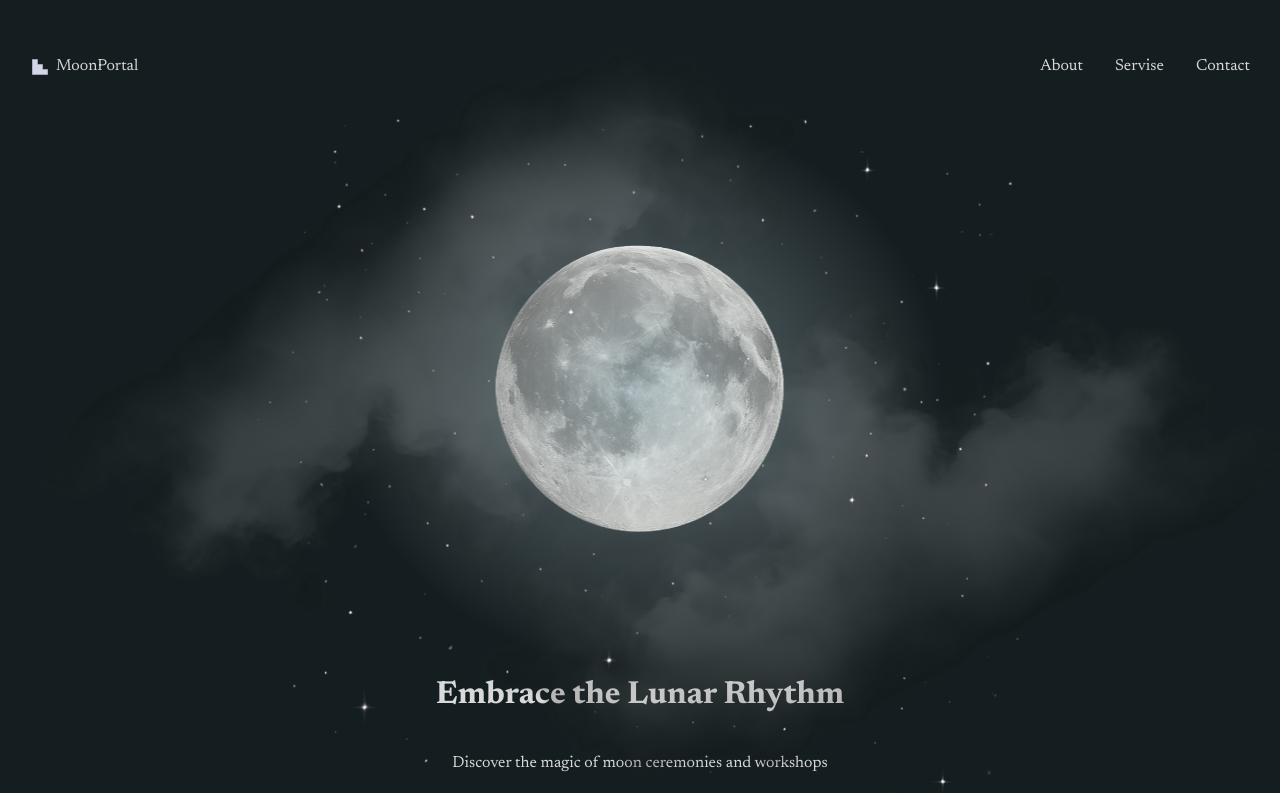
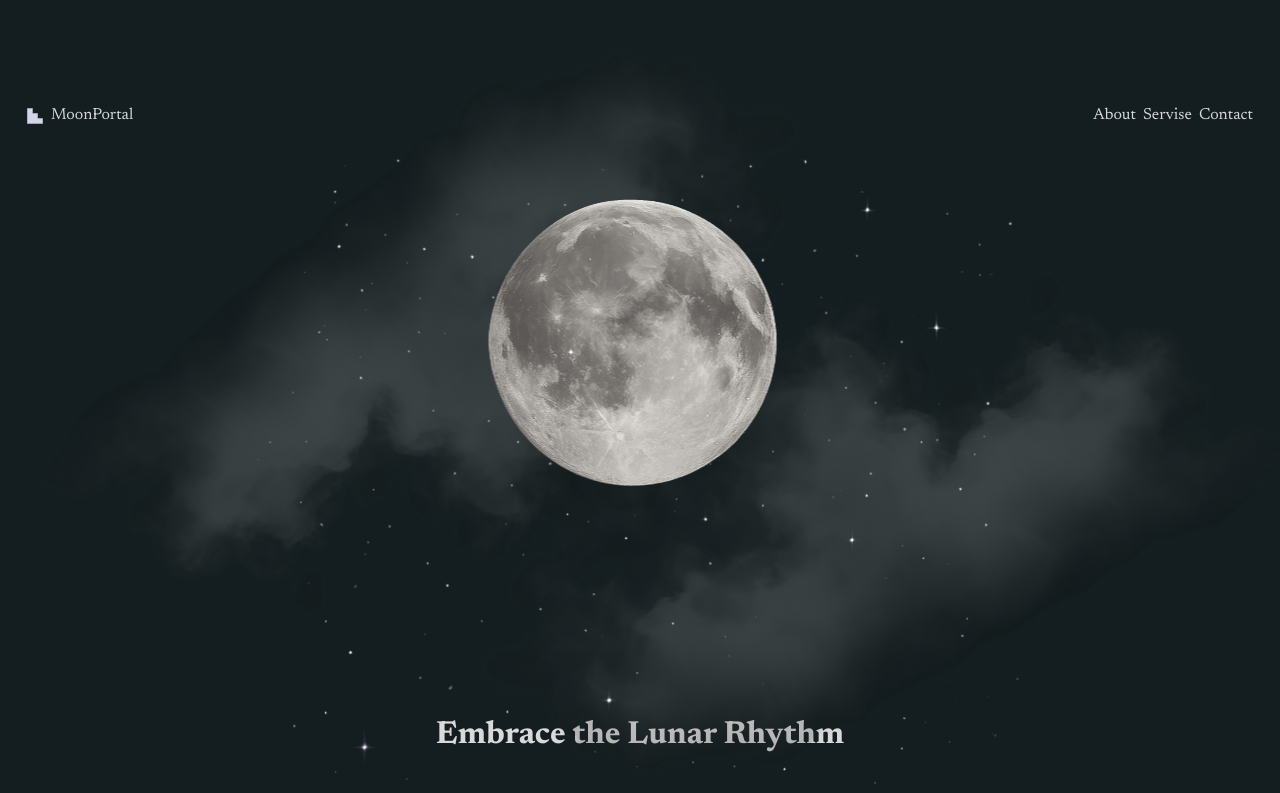
Before and after one commit to BokiiVlad/MoonPortal, a React (Vite) app: page / in a window 1280 px wide. Shown: the top 793 px of the page. Built offline with nearby package versions, Linux system fonts and the light colour scheme.

Commit message:
refactor: update design per client request

```diff
--- a/package.json
+++ b/package.json
@@ -12,6 +12,7 @@
   "dependencies": {
     "clsx": "^2.1.1",
     "formik": "^2.4.6",
+    "modern-normalize": "^3.0.1",
     "react": "^19.1.1",
     "react-dom": "^19.1.1",
     "react-router-dom": "^7.8.0"
--- a/src/components/Contact/Contact.jsx
+++ b/src/components/Contact/Contact.jsx
@@ -4,7 +4,7 @@ import style from "./Contact.module.css";
 const Contact = () => {
   return (
     <section className={style.box}>
-      <h2 className={style.title}>Contact Us</h2>
+      {/* <h2 className={style.title}>Contact Us</h2>
       <p className={style.text}>
         We'd love to hear from you! Whether you have questions, feedback, or
         just want to share your thoughts, please fill out the form below.
@@ -73,7 +73,7 @@ const Contact = () => {
         <p class={style.titleAddress}>
           Phone: <a href="tel:+15551234567">(555) 123-4567</a>
         </p>
-      </div>
+      </div> */}
     </section>
   );
 };
--- a/src/components/Header/Header.module.css
+++ b/src/components/Header/Header.module.css
@@ -1,3 +1,25 @@
+.svg {
+  margin-top: 7px;
+  stroke: #d3d6e6;
+  fill: #d3d6e6;
+}
+.list {
+  display: flex;
+  gap: 7px;
+}
+.svgBox {
+  display: flex;
+  gap: 8px;
+}
+.headerBox {
+  display: flex;
+  justify-content: space-between;
+  margin-top: 60px;
+  padding: 41px 27px 21px 27px;
+  line-height: 187%;
+}
+
+/*
 .svg {
   margin-top: 7px;
   stroke: #d3d6e6;
@@ -14,6 +36,7 @@
 .headerBox {
   display: flex;
   justify-content: space-between;
+  margin-top: 60px;
   padding: 52px 30px 30px 32px;
   line-height: 187%;
-}
+} */
--- a/src/components/HeroSection/HeroSection.jsx
+++ b/src/components/HeroSection/HeroSection.jsx
@@ -11,7 +11,7 @@ const HeroSection = () => {
       <Header />
       <div className={style.moonWrapper}>
         <img className={style.moon} src="/pictures/MoonOptimized.png" />
-        <svg
+        {/* <svg
           className={style.svg}
           width="605"
           height="556"
@@ -36,7 +36,7 @@ const HeroSection = () => {
               <stop offset="1" stopColor="white" stopOpacity="0" />
             </radialGradient>
           </defs>
-        </svg>
+        </svg> */}
       </div>
       <h1 className={style.title}>Embrace the Lunar Rhythm</h1>
       <p className={style.text}>
--- a/src/components/HeroSection/HeroSection.module.css
+++ b/src/components/HeroSection/HeroSection.module.css
@@ -13,12 +13,10 @@
 
 .moon {
   position: absolute;
-  top: 20%;
-  left: 50%;
+  top: 26px;
+  left: 48%;
   transform: translateX(-50%);
   z-index: 2;
-  width: 331px;
-  height: 331px;
 }
 .cloudTop {
   position: absolute;
@@ -42,14 +40,14 @@
   z-index: 1;
 }
 
-.moonLight {
+/* .moonLight {
   position: absolute;
-  top: 113px;
+  top: 26px;
   left: 50%;
   transform: translateX(-50%);
   width: 450px;
   height: 560px;
-}
+} */
 .svg {
   overflow: hidden;
   text-align: center;
@@ -70,7 +68,7 @@
 }
 .moonWrapper {
   position: relative;
+  margin: 0 auto;
   height: 559px;
   width: 331px;
-  margin: auto;
 }
--- a/src/components/Services/Services.jsx
+++ b/src/components/Services/Services.jsx
@@ -63,7 +63,7 @@ const Services = () => {
         </li>
       </ul>
       <Button className={style.but} children={"Book Now"} />
-      <img className={style.moon} src="/pictures/MoonStages.png" />
+      {/* <img className={style.moon} src="/pictures/MoonStages.png" /> */}
     </>
   );
 };
--- a/src/main.jsx
+++ b/src/main.jsx
@@ -3,6 +3,7 @@ import { createRoot } from "react-dom/client";
 import "./index.css";
 import App from "./components/App/App.jsx";
 import { BrowserRouter } from "react-router-dom";
+import "modern-normalize";
 
 createRoot(document.getElementById("root")).render(
   <StrictMode>
```
Also changed, not shown: 1 other file (tests, documents, lock files or other folders).
